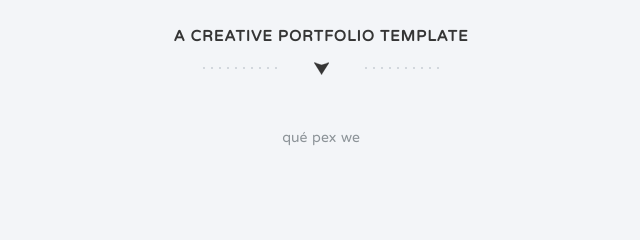
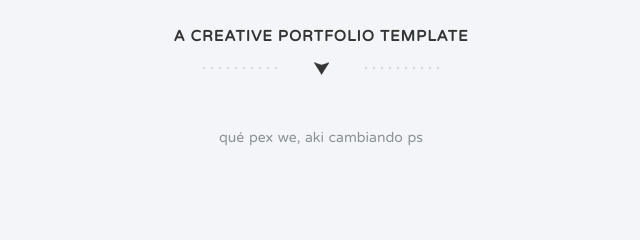
Before and after one commit to roberto0310/Prueba, a plain HTML site: page index.html in a window 1280 px wide. Shown: the part 860-1100 px from the top of the page, 319-959 px from the left. Drawn offline with nearby package versions, Linux system fonts and the light colour scheme.

Commit message:
Se agregó otra cosa

```diff
--- a/css/styles.css
+++ b/css/styles.css
@@ -323,3 +323,5 @@
 .delay-05s { animation-delay: 0.5s; -webkit-animation-delay: 0.5s; }
 .delay-1s { animation-delay: 1s; -webkit-animation-delay: 1s; }
 .wp3 { background: url('../img/iphone-bg.png') no-repeat center center; background-position: 200px 10px; height: 100%; }
+
+/*AAAAAAAAAAAAAAAAAAAAAAAAAAAAAAAAAAAAAAAAAAAAAAAAAAAAAAAAAAAAAAAAA*/
--- a/index.html
+++ b/index.html
@@ -65,7 +65,7 @@
             <div class="row">
               <div class="col-md-8 col-md-offset-2 wp1">
                 <h1 class="arrow">A Creative Portfolio Template</h1>
-                <p></a>qué pex we</p>
+                <p></a>qué pex we, aki cambiando ps</p>
               </div>
             </div>
           </div>
```
